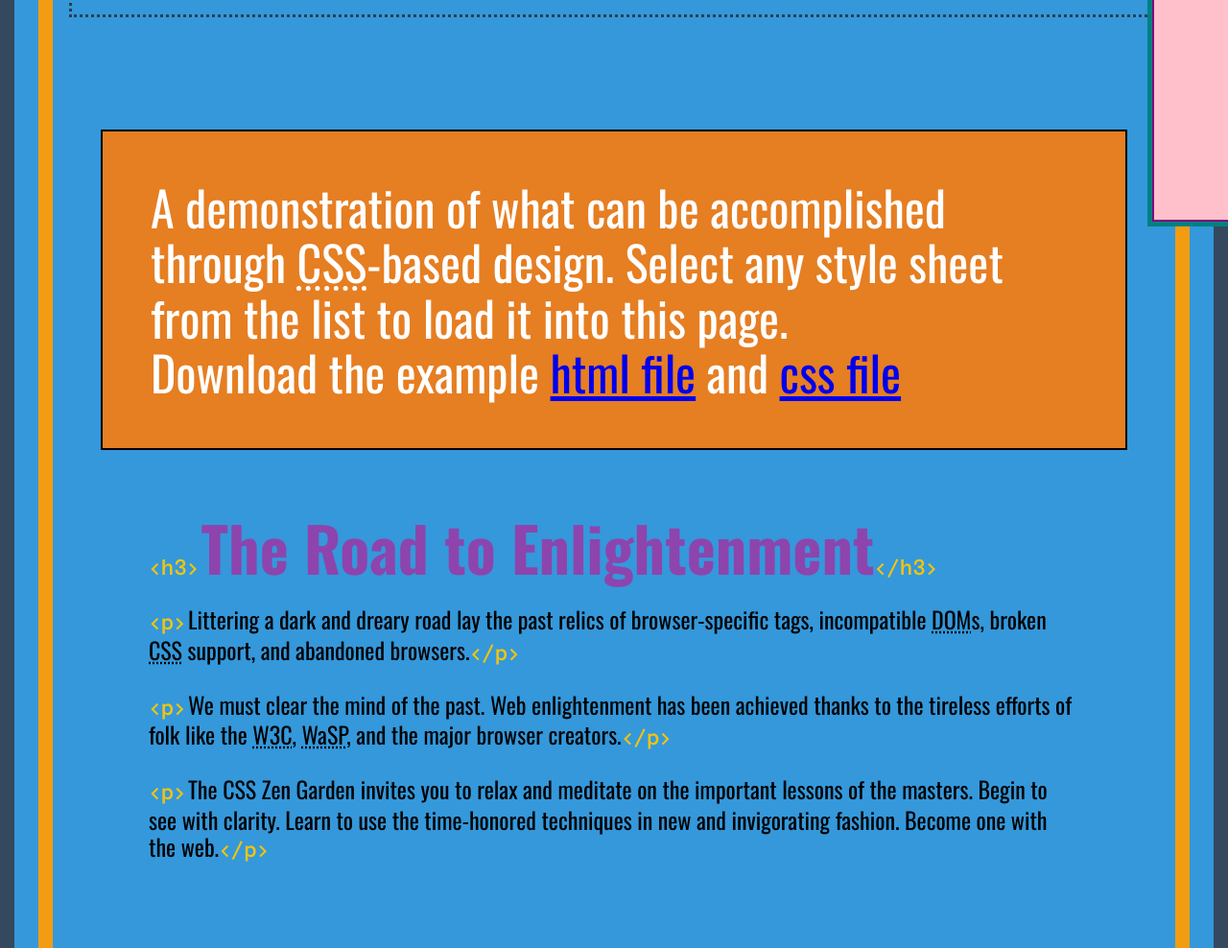
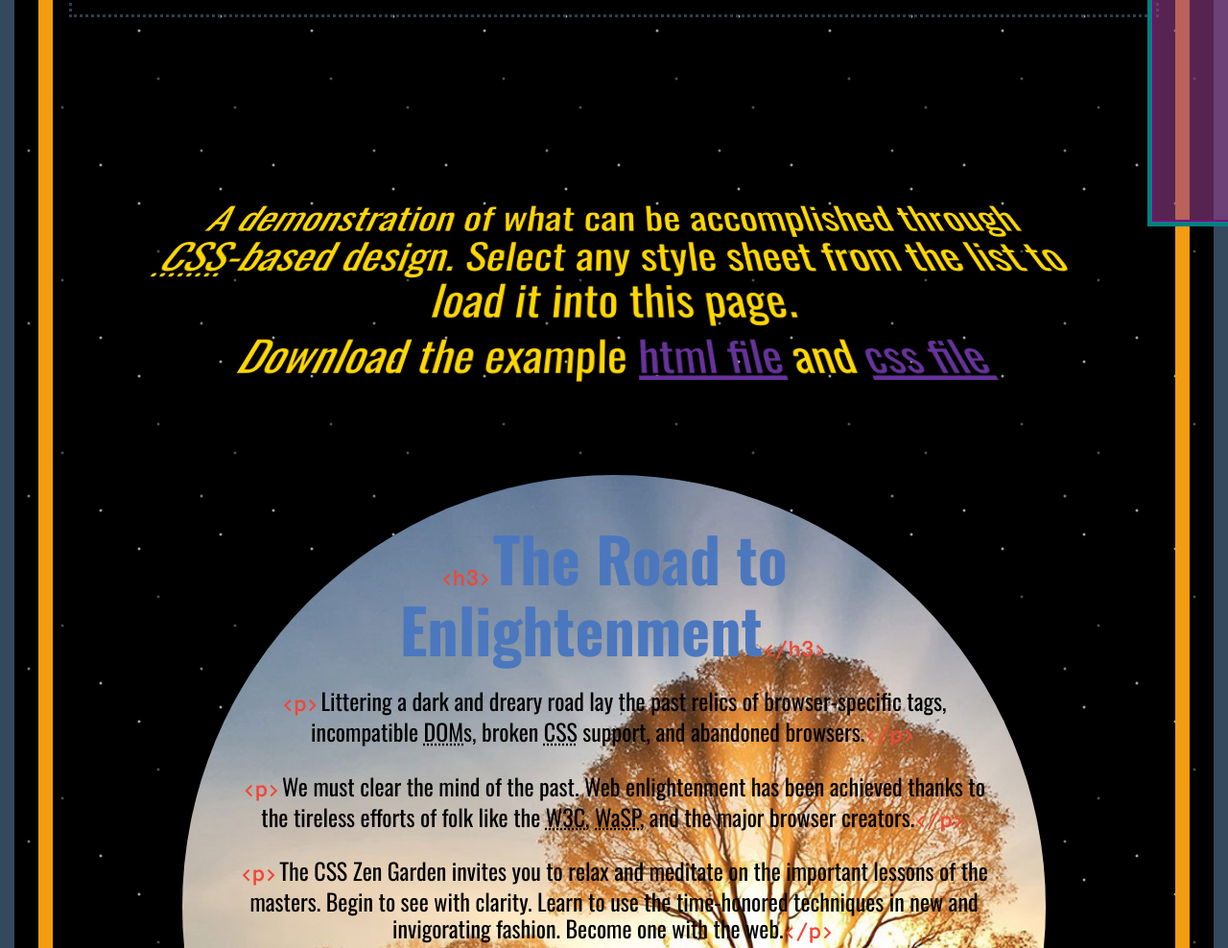
Before and after one commit to kevinmartinez/b_2-css, a plain HTML site: page index.html in a window 1280 px wide. Shown: the part 423-1411 px from the top of the page at 96% size. Drawn offline with nearby package versions, Linux system fonts and the light colour scheme; a web font is replaced by a local one.

Commit message:
add star background. Star wars text. rounded preamble section and neon efect to the participation header

```diff
--- a/style.css
+++ b/style.css
@@ -17,6 +17,14 @@ Green (NEPHRITIS) #27ae60
   padding: 0;
 }
 
+a {
+  color: #663399; /* Rebbecca Purple */
+}
+
+a:hover {
+  color: #674172;
+}
+
 html {
   border: 15px solid #34495e;
   padding: 25px;
@@ -32,7 +40,19 @@ html::before {
 body {
   border: 15px solid #f39c12;
   padding: 50px;
-  background: #3498db;
+  background-color: #000;
+
+  background-image:
+    radial-gradient(2px 2px at 15px 25px, #bfbfbf, rgba(0,0,0,0)),
+    radial-gradient(2px 2px at 35px 65px, #fff, rgba(0,0,0,0)),
+    radial-gradient(2px 2px at 50px 160px, #6C7A89, rgba(0,0,0,0)),
+    radial-gradient(2px 2px at 90px 40px, #fff, rgba(0,0,0,0)),
+    radial-gradient(2px 2px at 130px 80px, #fff, rgba(0,0,0,0)),
+    radial-gradient(2px 2px at 150px 130px, #6C7A89, rgba(0,0,0,0));
+  background-repeat: repeat;
+  background-size: 180px 180px;
+
+
   font-family: 'Oswald';
 }
 
@@ -165,15 +185,16 @@ header:hover::before {
 
 /* Summary */
 .summary {
-  background: #e67e22;
-  padding: 50px;
-  border: 2px solid black;
-  font-size: 50px;
-  color: #fff;
+  padding: 25px 0 100px;
+  font-size: 4vw;
 }
 
-
-
+.summary p {
+  color: #ffd700;
+  transform-origin: 50% 100%;
+	transform: perspective(300px) rotateX(25deg);
+  text-align: center;
+}
 
 
 /* make keyframes that tell the start state and the end state of our object */
@@ -218,12 +239,24 @@ header:hover::before {
 
 /* Preamble */
 .preamble {
+  background: url(road-to-enlightenment.jpg);
+  background-position: center;
+  background-repeat: no-repeat;
+  background-size: cover;
+  background-attachment: fixed;
   margin-top: 15px;
   padding: 50px;
+  text-align: center;
+  color: #000;
+  border-radius: 50%;
+  height: 800px;
+  width: 800px;
+  margin: 0 auto;
 }
 
 .preamble h3 {
   font-size: 5vw;
+  color: #4B77BE;
 }
 
 .preamble h3::before,
@@ -232,7 +265,7 @@ header:hover::before {
 .preamble p::after {
   font-family: 'Anonymous Pro';
   font-weight: 700;
-  color: #f1c40f;
+  color: #EF4836;
 }
 
 .preamble h3::before,
@@ -272,7 +305,6 @@ header:hover::before {
 /* Main / Supporting */
 .main {
   margin-top: 50px;
-  background: #95a5a6;
 }
 
 
@@ -298,16 +330,19 @@ header:hover::before {
 
 /* Explanation */
 .explanation {
-  background: lightblue;
   padding: 50px;
+
 }
 
 .explanation h3 {
+  text-shadow: -1px -1px 1px #FFFFFF, 1px 1px 1px #000000;
   font-size: 7vw;
+  opacity: 0.5;
 }
 
 .explanation p {
   font-size: 1.5rem;
+  color: #89C4F4;
 }
 
 
@@ -328,12 +363,17 @@ header:hover::before {
 /* Participation */
 .participation {
   padding: 50px;
-  background: firebrick;
   color: #fff;
 }
 
 .participation h3 {
   font-size: 7vw;
+  color: #D0F8FF;
+  text-shadow:
+    0 0 5px #A5F1FF, 0 0 10px #A5F1FF,
+    0 0 20px #A5F1FF, 0 0 30px #A5F1FF,
+    0 0 40px #A5F1FF;
+  text-align: center;
 }
 
 .participation p {
@@ -406,7 +446,7 @@ a:hover::after {
   margin-right: -4px;
   min-height: 250px;
   font-size: 2vw;
-  color: #000;
+  color: #86E2D5;
 }
 
 .benefits h3:before {
@@ -422,6 +462,7 @@ a:hover::after {
   border: 10px solid #8e44ad;
   margin-left: -4px;
   min-height: 250px;
+  color: #86E2D5;
 }
 
 .benefits p:before {
@@ -565,7 +606,7 @@ footer a {
 .sidebar {
   height: 550px;
   width: 300px;
-  background: pink;
+  background-color: rgba(145, 61, 136, 0.6);;
   color: white;
   border: 2px solid purple;
   outline: 5px solid teal;
@@ -580,6 +621,10 @@ footer a {
 
 .sidebar li {
   list-style: none;
+}
+
+.sidebar a {
+  color: #fff;
 }
 
 
```
